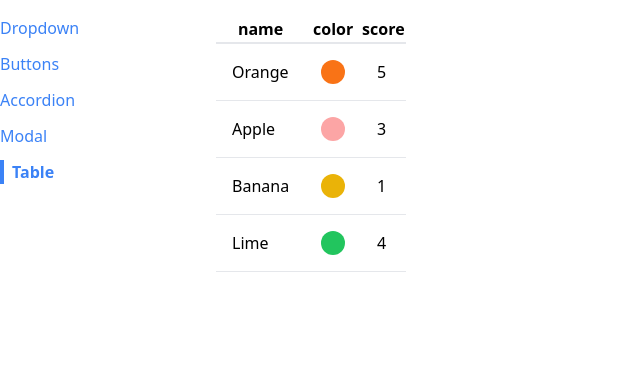
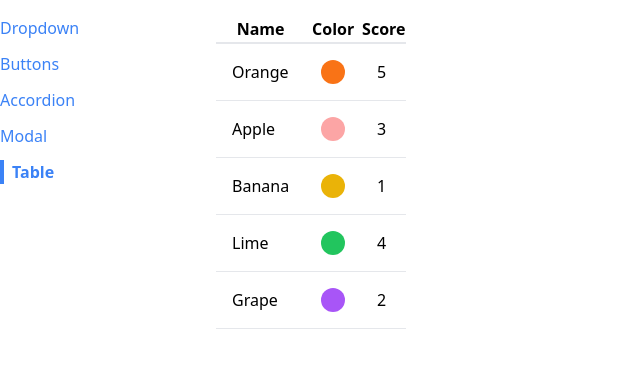
Before and after one commit to Dmitry1007/common-ui-components, a React (Create React App) app: page /table in a window 1280 px wide. Shown: the top 368 px of the page, without its empty margins (0-640 px from the left). Built offline with nearby package versions, Linux system fonts and the light colour scheme.

Commit message:
Render headers from a config array

```diff
--- a/src/components/Table.js
+++ b/src/components/Table.js
@@ -1,9 +1,9 @@
-function Table({ data }) {
-  const renderedHeader = Object.keys(data[0]).map((key) => {
-    return <th key={key}>{key}</th>;
+function Table({ data, config }) {
+  const renderedHeaders = config.map((column) => {
+    return <th key={column.label}>{column.label}</th>;
   });
 
-  const renderedRows = data.map((row) => {
+  const renderedRows = data.map((row, index) => {
     return (
       <tr className="border-b" key={row.name}>
         <td className="p-4">{row.name}</td>
@@ -18,7 +18,7 @@ function Table({ data }) {
   return (
     <table className="table-auto border-spacing-2">
       <thead>
-        <tr className="border-b-2">{renderedHeader}</tr>
+        <tr className="border-b-2">{renderedHeaders}</tr>
       </thead>
       <tbody>{renderedRows}</tbody>
     </table>
--- a/src/pages/TablePage.js
+++ b/src/pages/TablePage.js
@@ -6,8 +6,12 @@ function TablePage() {
     { name: "Apple", color: "bg-red-300", score: 3 },
     { name: "Banana", color: "bg-yellow-500", score: 1 },
     { name: "Lime", color: "bg-green-500", score: 4 },
+    { name: "Grape", color: "bg-purple-500", score: 2 },
   ];
-  return <Table data={fruits} />;
+
+  const config = [{ label: "Name" }, { label: "Color" }, { label: "Score" }];
+
+  return <Table data={fruits} config={config} />;
 }
 
 export default TablePage;
```
